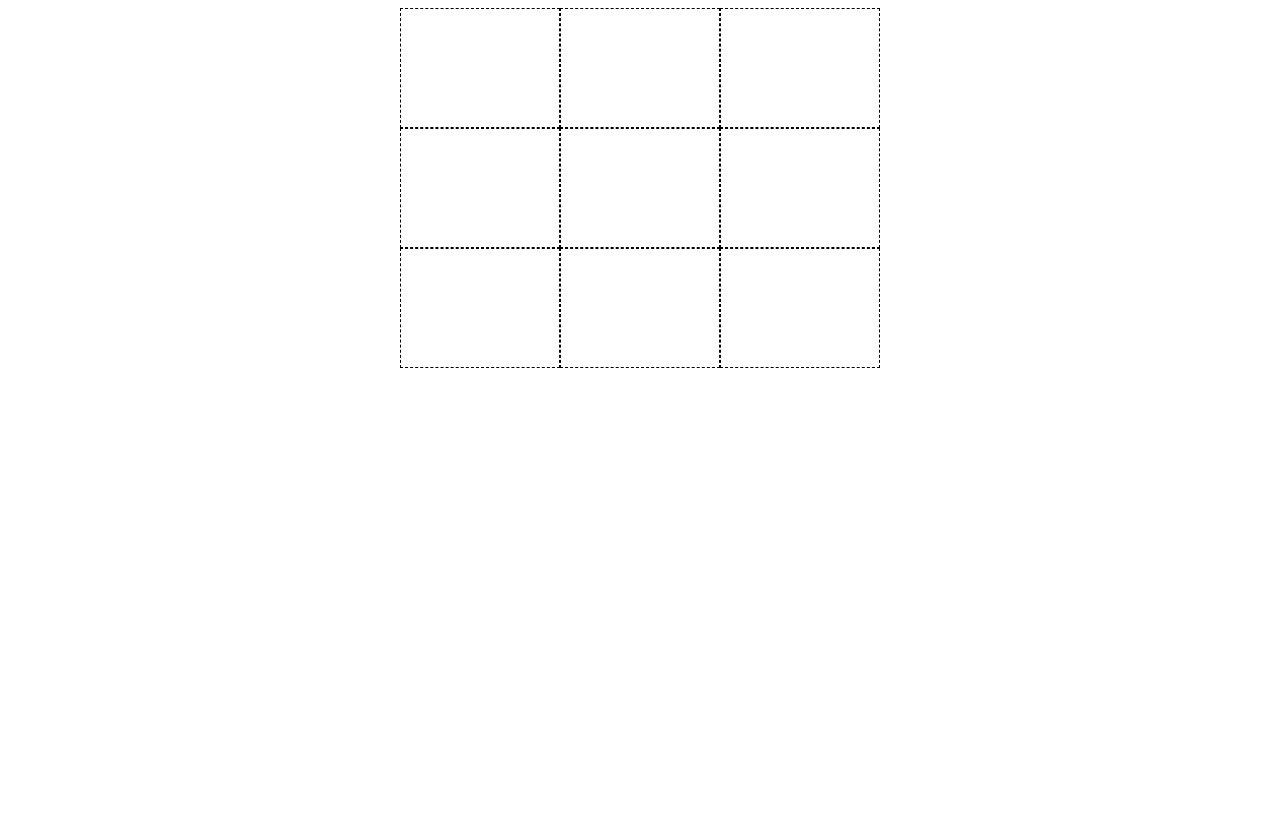
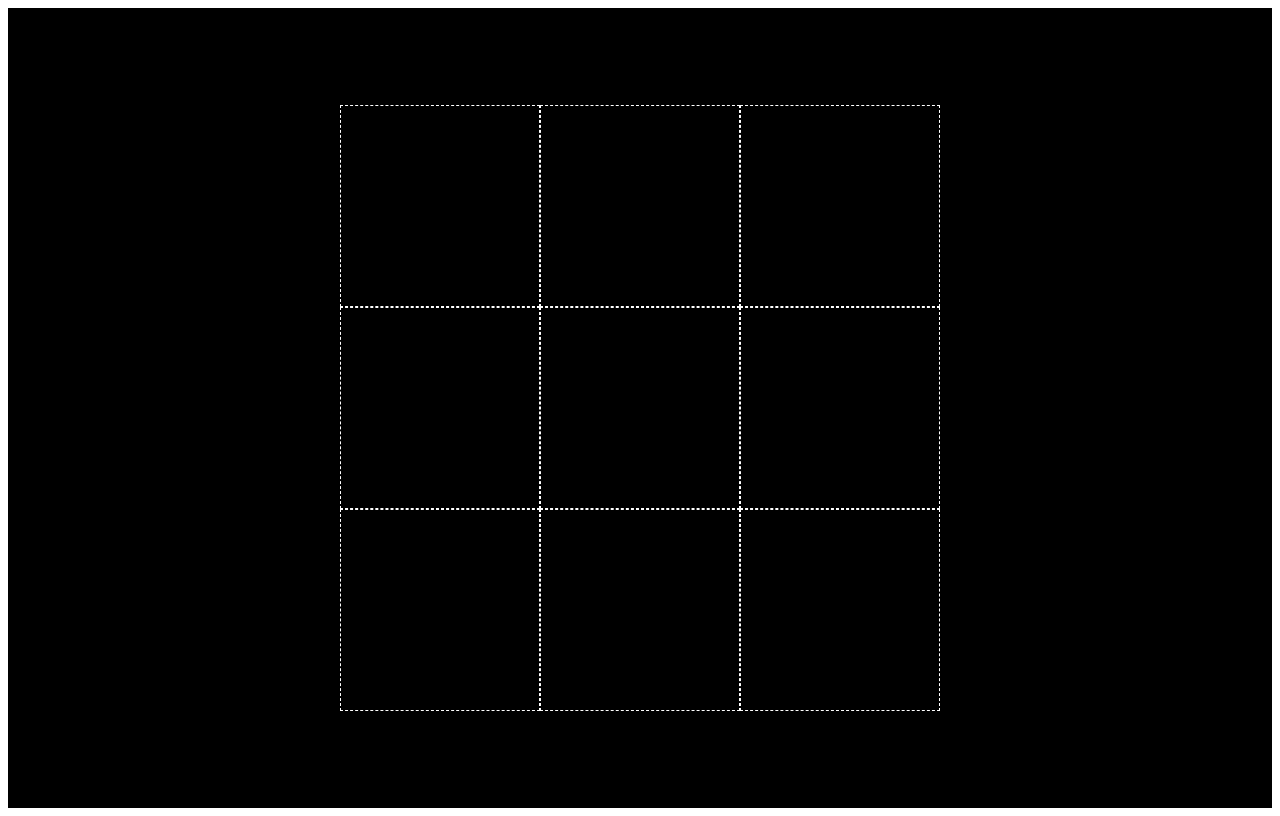
Before and after one commit to elC0mpa/tic-tac-toe, a React (Vite) app: page / in a window 1280 px wide. Built offline with nearby package versions, Linux system fonts and the light colour scheme.

Commit message:
Changed style related to the app

```diff
--- a/src/components/Cell.tsx
+++ b/src/components/Cell.tsx
@@ -19,9 +19,9 @@ const Cell = ({ row, column }: CellProps) => {
   return (
     <StyledCell onClick={cellClicked}>
       {cellStatus === undefined ? null : cellStatus === "noughts" ? (
-        <BsCircle size={40} />
+        <BsCircle size={120} color="white" />
       ) : (
-        <BsX size={40} />
+        <BsX size={120} color="white" />
       )}
     </StyledCell>
   );
--- a/src/components/TicTacToe.tsx
+++ b/src/components/TicTacToe.tsx
@@ -1,18 +1,26 @@
 import { useAppSelector } from "../hooks";
-import { StyledCellsContainer } from "../styled";
+import { StyledCellsContainer, StyledGeneralContainer } from "../styled";
 import { CellType } from "../types";
 import Cell from "./Cell";
 
 const TicTacToe = () => {
   const cells = useAppSelector((state) => state.game.cellsState);
   return (
+    <StyledGeneralContainer>
       <StyledCellsContainer>
         {cells.map((row: CellType[], rowIndex: number) => {
           return row.map((column: CellType, columnIndex: number) => {
-          return <Cell row={rowIndex} column={columnIndex} />;
+            return (
+              <Cell
+                key={`row-${rowIndex} column-${columnIndex}`}
+                row={rowIndex}
+                column={columnIndex}
+              />
+            );
           });
         })}
       </StyledCellsContainer>
+    </StyledGeneralContainer>
   );
 };
 
--- a/src/styled/index.ts
+++ b/src/styled/index.ts
@@ -1,15 +1,24 @@
 import styled from "@emotion/styled";
+
+export const StyledGeneralContainer = styled.div`
+  height: 100vh;
+  background: black;
+  display: flex;
+  align-items: center;
+  justify-content: stretch;
+`;
 
 export const StyledCellsContainer = styled.div`
   margin: 0 auto;
-  max-width: 480px;
-  min-height: 360px;
+  max-width: 600px;
+  width: 80%;
   display: grid;
   grid-template-columns: 1fr 1fr 1fr;
 `;
 
 export const StyledCell = styled.div`
-  border: 1px dashed black;
+  border: 1px dashed white;
+  height: 200px;
   display: flex;
   justify-content: center;
   align-items: center;
```
Lines whose indentation alone changed are shown as unchanged.
